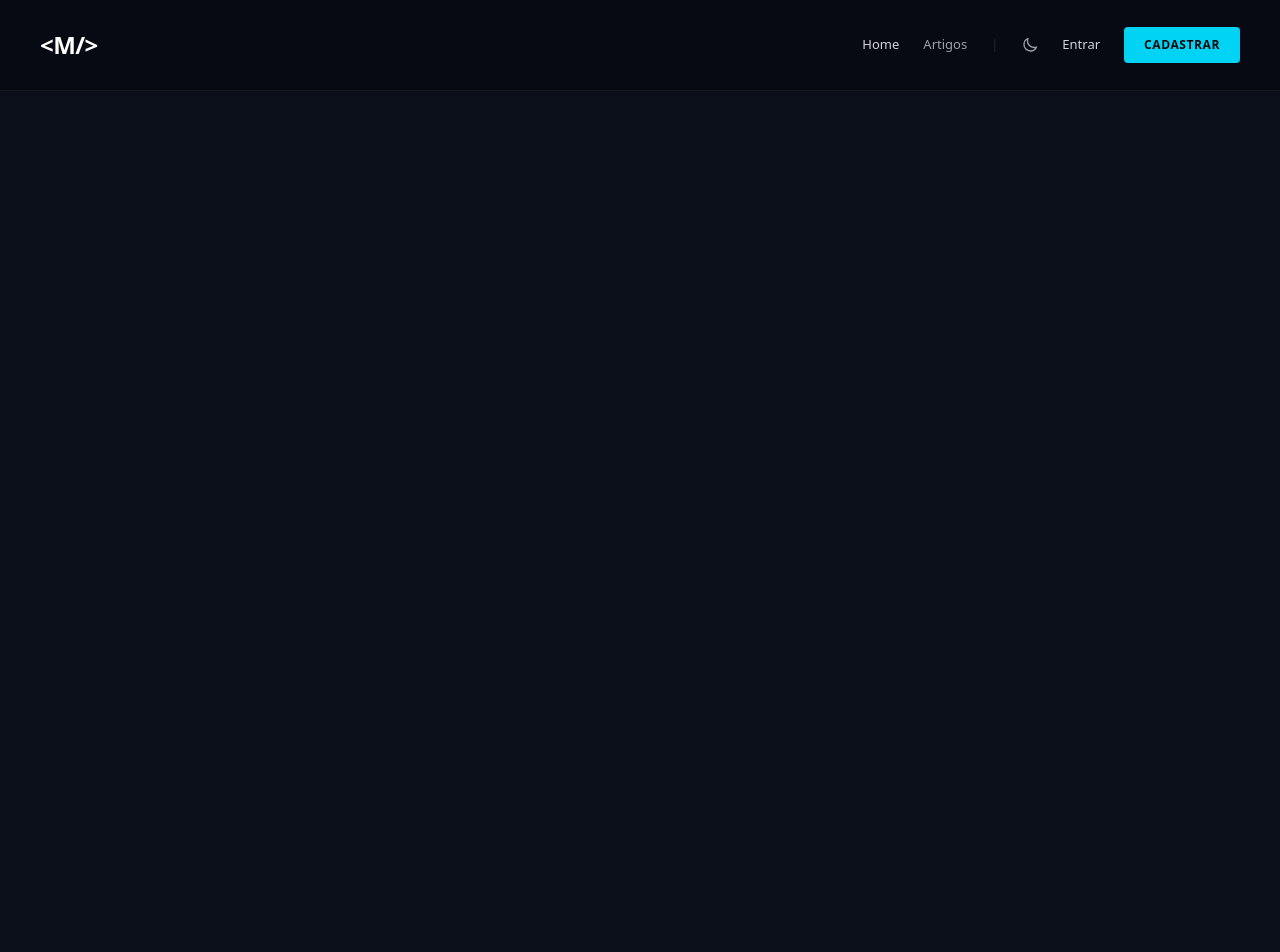
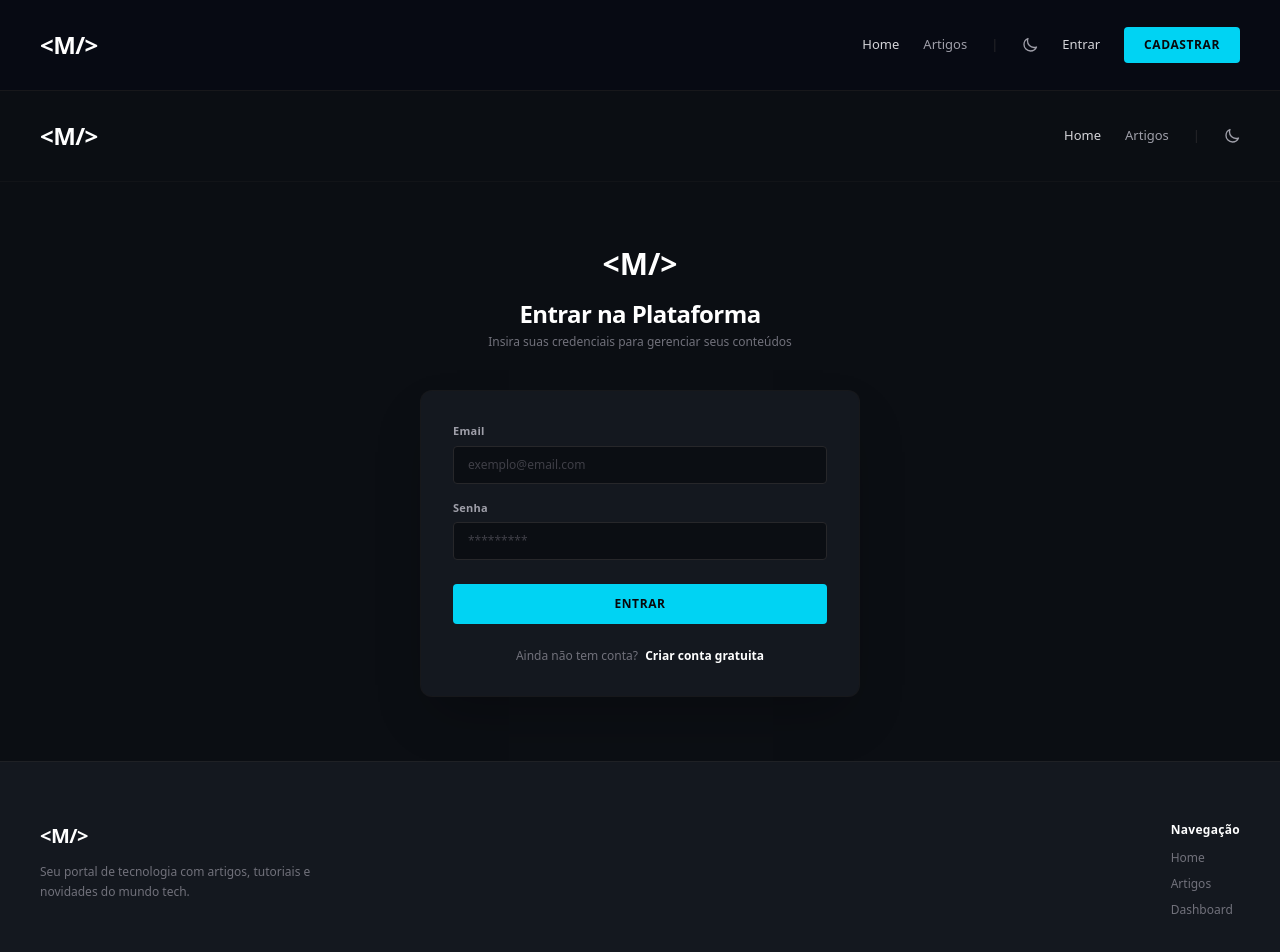
Before and after one commit to VIckt01/projeto-mind-frontend, a Next.js app: page /login in a window 1280 px wide. Shown: the top 952 px of the page. Before the commit the page ends 800 px from the top, so only its background shows below. Built offline with nearby package versions, Linux system fonts and the light colour scheme.

Commit message:
chore: finalizando a parte de login e acrescentando o provide no layout.tsx

```diff
--- a/app/login/page.tsx
+++ b/app/login/page.tsx
@@ -2,10 +2,176 @@
 
 import React, { useState } from "react";
 import { useRouter } from "next/navigation";
-import { useAuth } from "@/context/AuthContext";
+import { useAuth } from "../../context/AuthContext"; // Sobe dois níveis para achar a raiz
 
-// "Porta de entrada" da página login
 export default function Login() {
-    const router = useRouter();
-    const { login } = useAuth();
+  const router = useRouter();
+  const { login } = useAuth(); // Chamado como função ()
+
+  // Estados do formulário
+  const [email, setEmail] = useState("");
+  const [password, setPassword] = useState("");
+
+  // Estados de feedback visual
+  const [error, setError] = useState("");
+  const [success, setSuccess] = useState("");
+  const [loading, setLoading] = useState(false);
+
+  const handleLogin = async (e: React.FormEvent) => {
+    e.preventDefault();
+    setError("");
+    setSuccess("");
+    setLoading(true);
+
+    try {
+      const response = await fetch("http://localhost:5000/auth/login", {
+        method: "POST",
+        headers: { "Content-Type": "application/json" },
+        body: JSON.stringify({ email, password }),
+      });
+
+      const data = await response.json();
+
+      if (!response.ok) {
+        throw new Error(data.error || "E-mail ou senha incorretos.");
+      }
+
+      setSuccess("Login realizado com sucesso! Redirecionando...");
+
+      // Salva a sessão na nossa Central de Autenticação global
+      login(data.user);
+
+      // Redireciona para a Home de forma segura
+      setTimeout(() => {
+        router.push("/");
+      }, 1500);
+
+    } catch (err: any) {
+      setError(err.message);
+    } finally {
+      // Corrigido para "finally" com dois Ls, fechando o bloco corretamente
+      setLoading(false);
+    }
+  };
+
+  return (
+    <div className="w-full min-h-screen bg-[#0B0E13] text-white flex flex-col justify-between antialiased font-sans select-none">
+
+      {/* NAVBAR COMPONENTE - FIXED 90PX */}
+      <header className="w-full border-b border-zinc-900/60 bg-[#0B0E13]">
+        <div className="w-full max-w-[1440px] mx-auto px-10 h-[90px] flex items-center justify-between">
+          <div className="text-2xl font-bold tracking-tight text-white">&lt;M/&gt;</div>
+          <nav className="flex items-center gap-6 text-[13px] font-medium text-zinc-300">
+            <a href="/" className="hover:text-white transition-colors">Home</a>
+            <a href="/artigos" className="text-zinc-400 hover:text-white transition-colors">Artigos</a>
+            <span className="text-zinc-800 select-none">|</span>
+            <button type="button" className="text-zinc-400 hover:text-white transition-colors cursor-pointer flex items-center">
+              <svg xmlns="http://www.w3.org/2000/svg" fill="none" viewBox="0 0 24 24" strokeWidth={2} stroke="currentColor" className="w-4 h-4">
+                <path strokeLinecap="round" strokeLinejoin="round" d="M21.752 15.002A9.72 9.72 0 0 1 18 15.75c-5.385 0-9.75-4.365-9.75-9.75 0-1.33.266-2.597.748-3.752A9.753 9.753 0 0 0 3 11.25C3 16.635 7.365 21 12.75 21a9.753 9.753 0 0 0 9.002-5.998Z" />
+              </svg>
+            </button>
+          </nav>
+        </div>
+      </header>
+
+      {/* DIV ARTIGO - CONTAINER CENTRAL RECUADO */}
+      <main className="w-full max-w-[1440px] mx-auto xl:px-[360px] lg:px-[180px] md:px-[80px] px-4 py-16 flex flex-col items-center gap-10 flex-1 justify-center">
+
+        <div className="flex flex-col items-center text-center">
+          <div className="text-3xl font-bold text-white mb-4">&lt;M/&gt;</div>
+          <h1 className="text-2xl font-bold text-white tracking-tight">Entrar na Plataforma</h1>
+          <p className="text-xs text-zinc-500 mt-1">Insira suas credenciais para gerenciar seus conteúdos</p>
+        </div>
+
+        {/* FORM CARD - BACKGROUND #14181F */}
+        <div className="w-full bg-[#14181F] border border-zinc-900/80 rounded-xl p-8 max-w-[440px] shadow-2xl">
+
+          {error && (
+            <div className="mb-4 bg-red-500/10 border border-red-500/20 text-red-400 text-xs p-3 rounded text-center font-medium">
+              {error}
+            </div>
+          )}
+
+          {success && (
+            <div className="mb-4 bg-teal-500/10 border border-teal-500/20 text-teal-400 text-xs p-3 rounded text-center font-medium">
+              {success}
+            </div>
+          )}
+
+          <form onSubmit={handleLogin} className="flex flex-col gap-4">
+
+            <div className="flex flex-col gap-1.5">
+              <label className="text-[11px] font-bold text-zinc-400 tracking-wide">Email</label>
+              <input
+                type="email"
+                required
+                value={email}
+                onChange={(e) => setEmail(e.target.value)}
+                placeholder="exemplo@email.com"
+                className="bg-[#0B0E13] border border-zinc-800 rounded px-3.5 py-2.5 text-xs w-full focus:outline-none focus:border-cyan-500 text-zinc-200 placeholder-zinc-700"
+              />
+            </div>
+
+            <div className="flex flex-col gap-1.5">
+              <label className="text-[11px] font-bold text-zinc-400 tracking-wide">Senha</label>
+              <input
+                type="password"
+                required
+                value={password}
+                onChange={(e) => setPassword(e.target.value)}
+                placeholder="*********"
+                className="bg-[#0B0E13] border border-zinc-800 rounded px-3.5 py-2.5 text-xs w-full focus:outline-none focus:border-cyan-500 text-zinc-200 placeholder-zinc-700"
+              />
+            </div>
+
+            <button
+              type="submit"
+              disabled={loading}
+              className="w-full bg-cyan-400 hover:bg-cyan-300 text-zinc-950 font-bold py-3 rounded text-xs uppercase tracking-wider transition-all cursor-pointer flex items-center justify-center gap-2 mt-2 disabled:opacity-50"
+            >
+              {loading ? "Autenticando..." : "Entrar"}
+            </button>
+          </form>
+
+          <p className="text-center text-xs text-zinc-500 mt-6">
+            Ainda não tem conta?{" "}
+            <a href="/cadastro" className="text-white hover:underline font-semibold ml-1">
+              Criar conta gratuita
+            </a>
+          </p>
+        </div>
+      </main>
+
+      {/* FOOTER - IGUAL AO DO CADASTRO */}
+      <footer className="w-full bg-[#14181F] border-t border-zinc-800/60 py-[60px] px-[40px]">
+        <div className="w-full max-w-[1440px] mx-auto flex flex-col gap-[36px]">
+          <div className="flex flex-col md:flex-row justify-between items-start gap-8">
+            <div className="flex flex-col max-w-xs">
+              <span className="text-xl font-bold tracking-tight text-white">&lt;M/&gt;</span>
+              <p className="text-zinc-500 text-xs mt-3 leading-relaxed">
+                Seu portal de tecnologia com artigos, tutoriais e novidades do mundo tech.
+              </p>
+            </div>
+
+            <div className="flex gap-20">
+              <div className="flex flex-col gap-3">
+                <span className="font-bold text-white text-xs tracking-wide">Navegação</span>
+                <div className="flex flex-col gap-2.5 text-xs text-zinc-500">
+                  <a href="/" className="hover:text-white transition-colors">Home</a>
+                  <a href="/artigos" className="hover:text-white transition-colors">Artigos</a>
+                  <a href="/dashboard" className="hover:text-white transition-colors">Dashboard</a>
+                </div>
+              </div>
+            </div>
+          </div>
+
+          <div className="border-t border-zinc-800/80 w-full"></div>
+          <div className="text-center text-zinc-600 text-[11px] tracking-wide">
+            &copy; 2025 TechBlog. Todos os direitos reservados.
+          </div>
+        </div>
+      </footer>
+
+    </div>
+  );
 }
```
Also changed, not shown: app/layout.tsx (+10 -1 lines).
